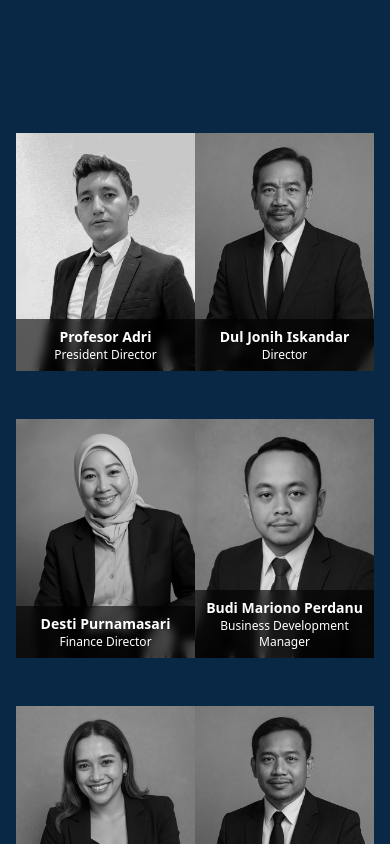
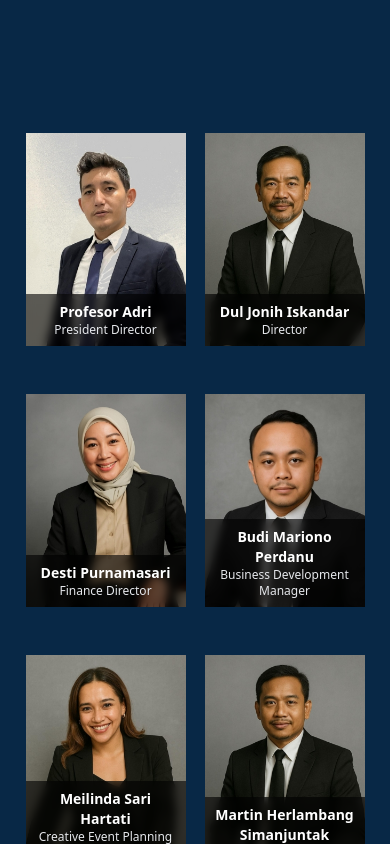
Before and after one commit to ProfAdri90/estetic-dinamis, a Next.js app: page / in a window 390 px wide. Shown: the part 4880-5724 px from the top of the page. Built offline with nearby package versions, Linux system fonts and the light colour scheme.

Commit message:
Update TeamCard.jsx

```diff
--- a/components/TeamCard.jsx
+++ b/components/TeamCard.jsx
@@ -1,23 +1,43 @@
 import Image from "next/image";
 import { motion } from "framer-motion";
+import { useEffect, useState } from "react";
 
-export default function TeamCard({ image, name, title }) {
+export default function TeamCard({ image, name, title, lang }) {
+  const [isMobile, setIsMobile] = useState(false);
+
+  useEffect(() => {
+    if (typeof window !== "undefined") {
+      const updateSize = () => setIsMobile(window.innerWidth < 768);
+      updateSize();
+      window.addEventListener("resize", updateSize);
+      return () => window.removeEventListener("resize", updateSize);
+    }
+  }, []);
+
   return (
     <motion.div
-      whileHover={{ scale: 1.02 }}
+      whileHover={!isMobile ? { scale: 1.05 } : {}}
       transition={{ type: "spring", stiffness: 300, damping: 20 }}
-      className="relative w-[250px] aspect-[3/4] overflow-hidden group"
+      className="relative w-[160px] md:w-[180px] aspect-[3/4] overflow-hidden group"
     >
       <Image
         src={image}
         alt={name}
         fill
-        className="object-cover grayscale group-hover:grayscale-0 transition-all duration-500"
+        className={`object-cover transition duration-500 ${
+          isMobile ? "grayscale-0" : "grayscale group-hover:grayscale-0"
+        }`}
       />
-      {/* MOBILE LANGSUNG TAMPIL */}
-      <div className="absolute bottom-0 left-0 w-full bg-black/60 backdrop-blur-sm text-white p-2 text-center opacity-100 md:opacity-0 md:group-hover:opacity-100 transition-all duration-500">
-        <p className="text-sm font-bold">{name}</p>
-        <p className="text-xs">{title}</p>
+
+      <div
+        className={`absolute bottom-0 left-0 w-full p-2 transition-all duration-500 text-center ${
+          isMobile
+            ? "bg-black/60 backdrop-blur-sm opacity-100"
+            : "bg-black/60 backdrop-blur-sm opacity-0 group-hover:opacity-100"
+        }`}
+      >
+        <p className="text-sm font-semibold text-white">{name}</p>
+        <p className="text-xs text-gray-200">{title}</p>
       </div>
     </motion.div>
   );
```
